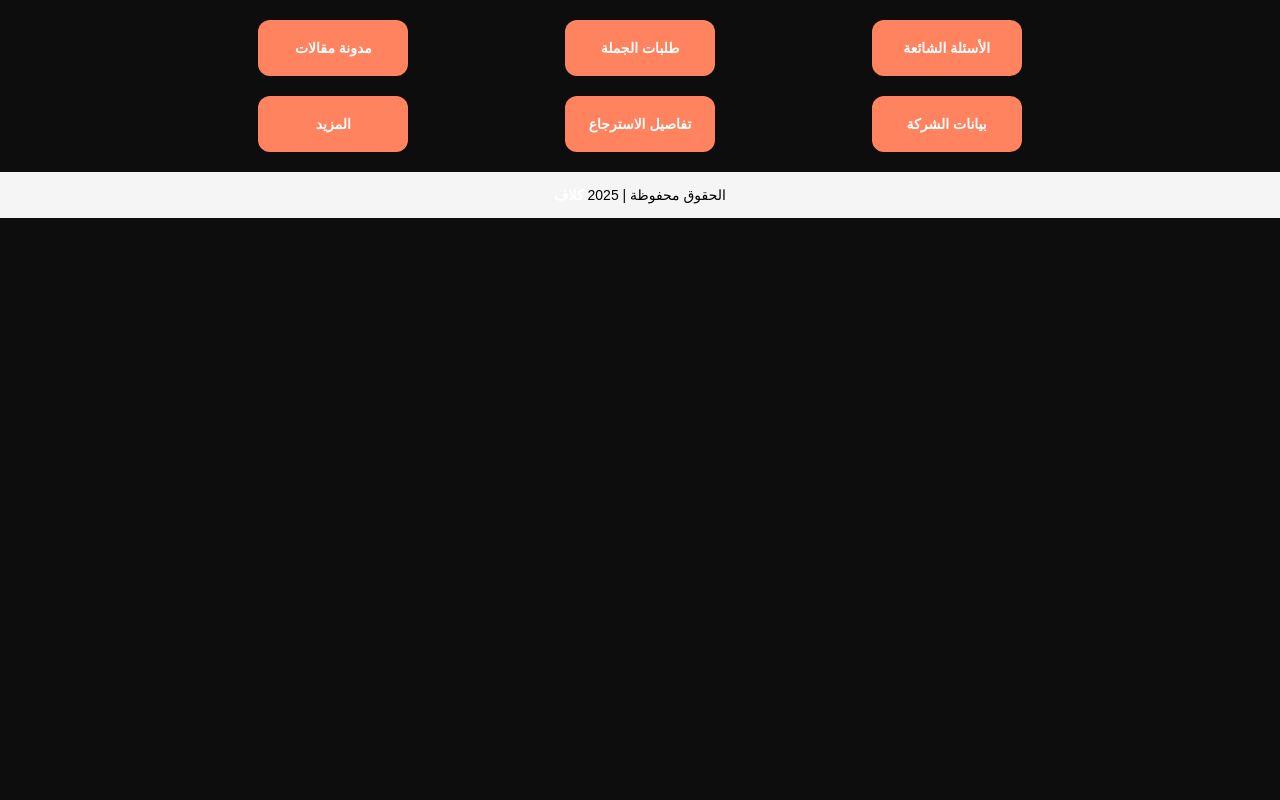
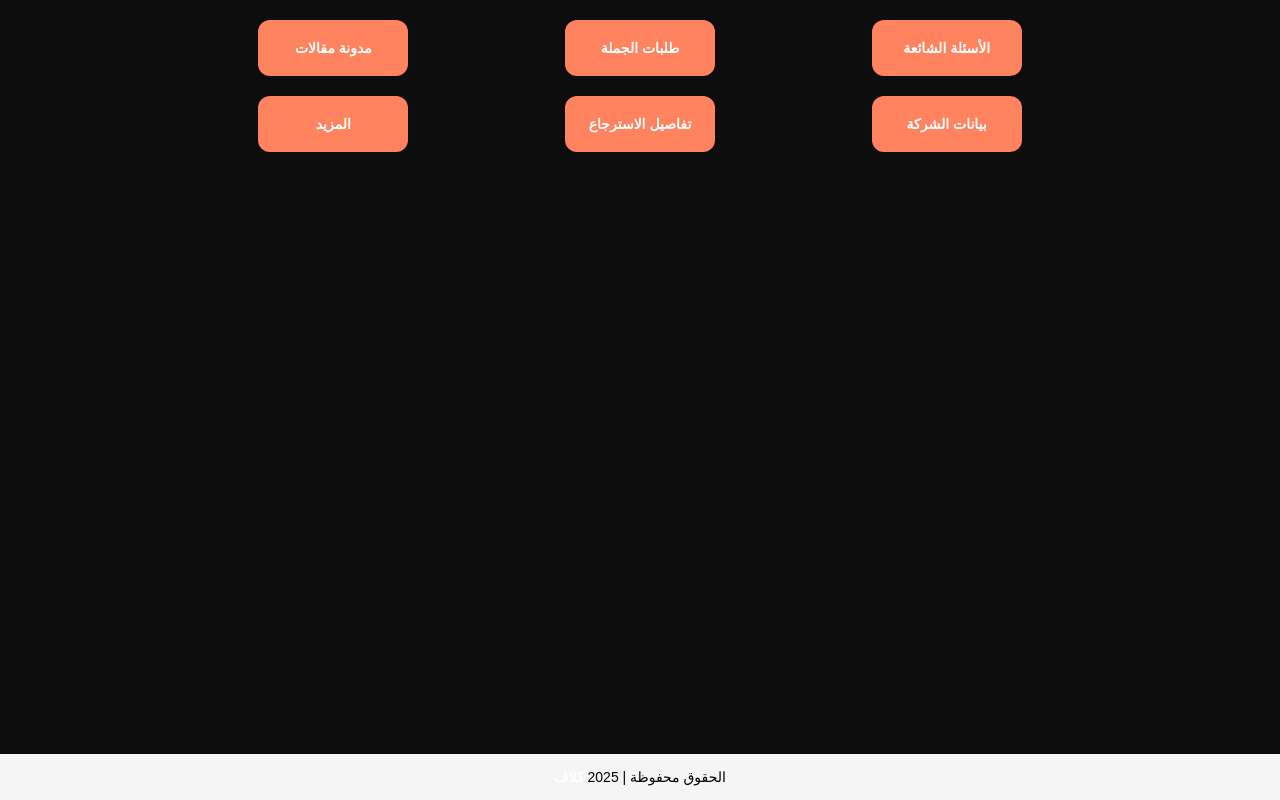
Before and after one commit to KH515/My-site, a PHP site: page / in a window 1280 px wide. Run offline with PHP 8.4, Linux system fonts and the light colour scheme; data that the repository does not hold is empty.

Commit message:
Update style.css

```diff
--- a/css/style.css
+++ b/css/style.css
@@ -114,11 +114,15 @@ body {
 /* استدعاء خط Tajawal */
 @import url('https://fonts.googleapis.com/css2?family=Tajawal:wght@400;700&display=swap');
 
+/* الخط العام */
 body {
   font-family: 'Tajawal', sans-serif;
   margin: 0;
   background: #0d0d0d;
   color: #fff;
+  min-height: 100vh;
+  display: flex;
+  flex-direction: column;
 }
 
 /* الهيدر */
@@ -171,6 +175,7 @@ body {
   max-width: 900px;
   margin: 20px auto;
   justify-items: center;
+  flex: 1; /* لتوسيع المساحة */
 }
 
 .icon-box {
@@ -191,24 +196,36 @@ body {
   background: #e46e4c;
 }
 
-/* الفوتر */
+/* الفوتر ثابت أسفل الصفحة */
 .footer {
-  background: #f5f5f5;
+  background: #f5f5f5; /* خلفية الفوتر */
   color: #000;
   text-align: center;
   padding: 15px 0;
   font-size: 14px;
+  font-family: 'Tajawal', sans-serif;
+
+  position: fixed;   /* يجعل الفوتر ثابت */
+  left: 0;
+  bottom: 0;
+  width: 100%;       /* يغطي عرض الصفحة كامل */
+  z-index: 1000;     /* فوق كل العناصر الأخرى */
 }
 
 .footer .brand {
-  color: #fff;
+  color: #fff;       /* كلمة كلاف أبيض */
   font-weight: 700;
   cursor: pointer;
   transition: color 0.3s;
 }
 
 .footer .brand:hover {
-  color: #000;
+  color: #000;       /* يتحول إلى أسود عند المرور */
+}
+
+/* لإعطاء مساحة أسفل المحتوى حتى لا يغطيه الفوتر */
+main {
+  padding-bottom: 80px; /* تقريبًا ارتفاع الفوتر */
 }
 
 /* ميديا كويري للجوال */
```
